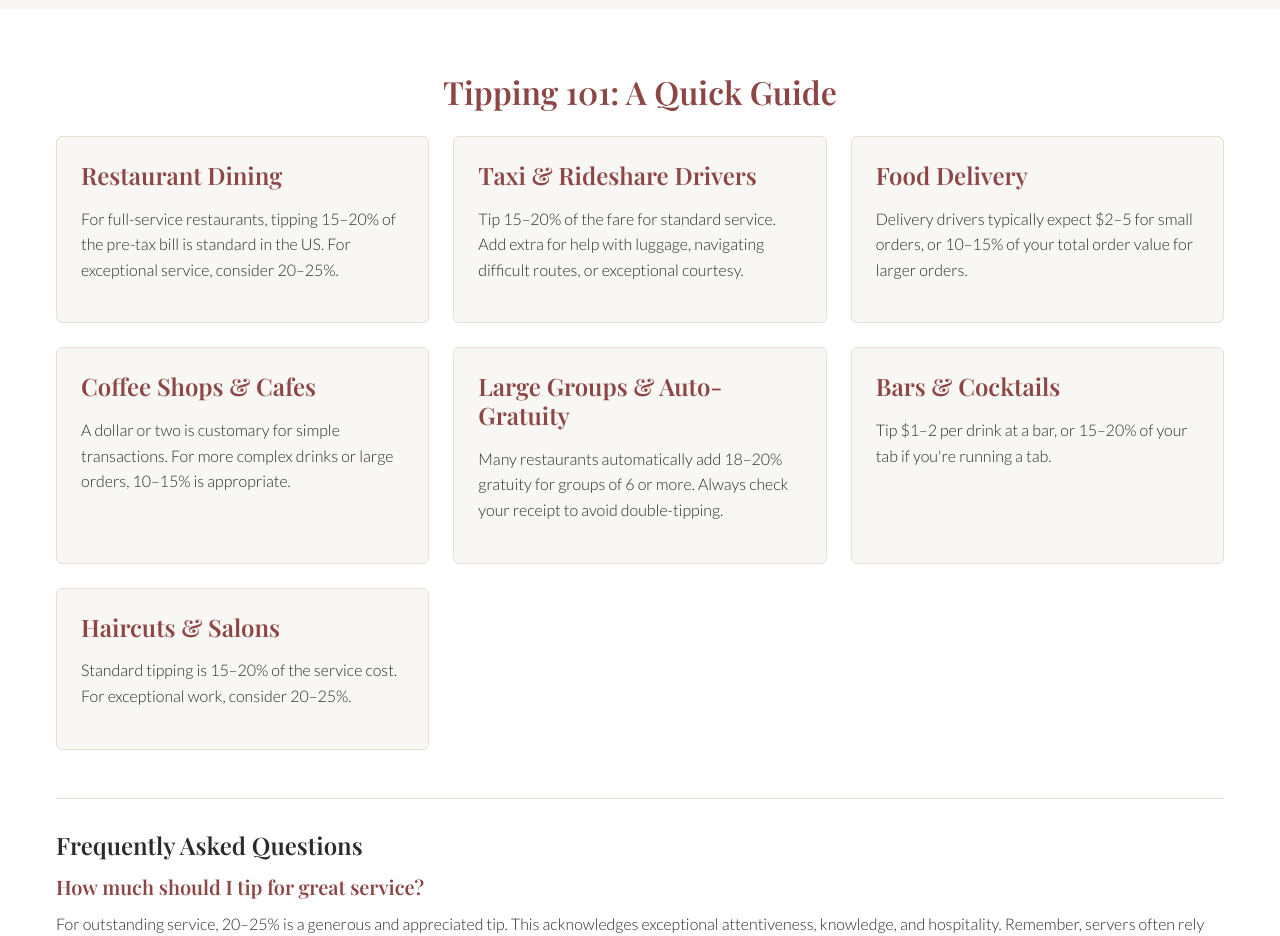
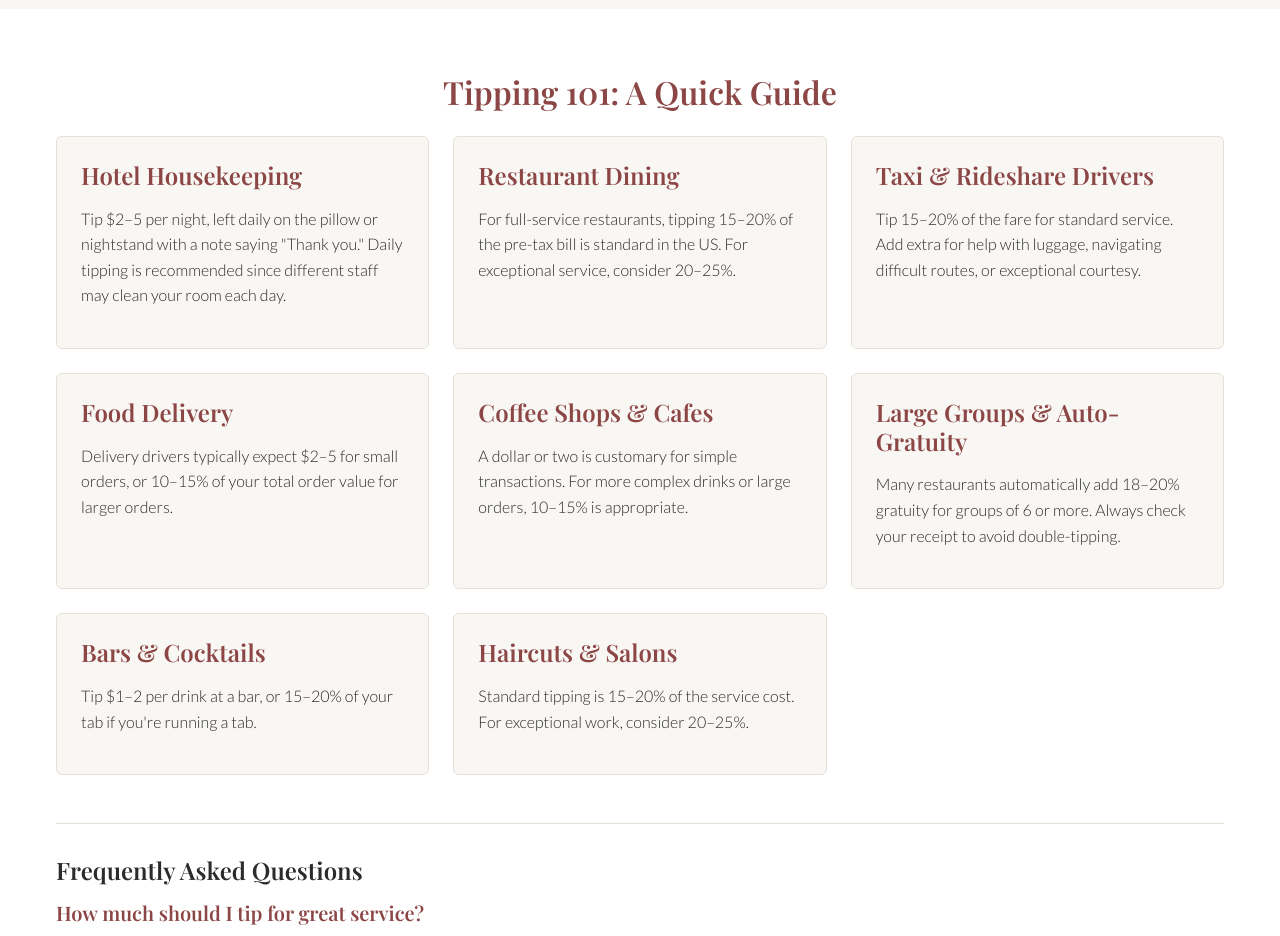
Before and after one commit to travman1993/tip-gen, a plain HTML site: page index.html in a window 1280 px wide. Shown: the part 2860-3796 px from the top of the page. Drawn offline with nearby package versions, Linux system fonts and the light colour scheme.

```diff
--- a/index.html
+++ b/index.html
@@ -246,6 +246,11 @@
 
             <div class="tipping-guide">
                 <div class="guide-card">
+                    <h3>Hotel Housekeeping</h3>
+                    <p>Tip $2–5 per night, left daily on the pillow or nightstand with a note saying "Thank you." Daily tipping is recommended since different staff may clean your room each day.</p>
+                </div>
+
+                <div class="guide-card">
                     <h3>Restaurant Dining</h3>
                     <p>For full-service restaurants, tipping 15–20% of the pre-tax bill is standard in the US. For exceptional service, consider 20–25%.</p>
                 </div>
```
